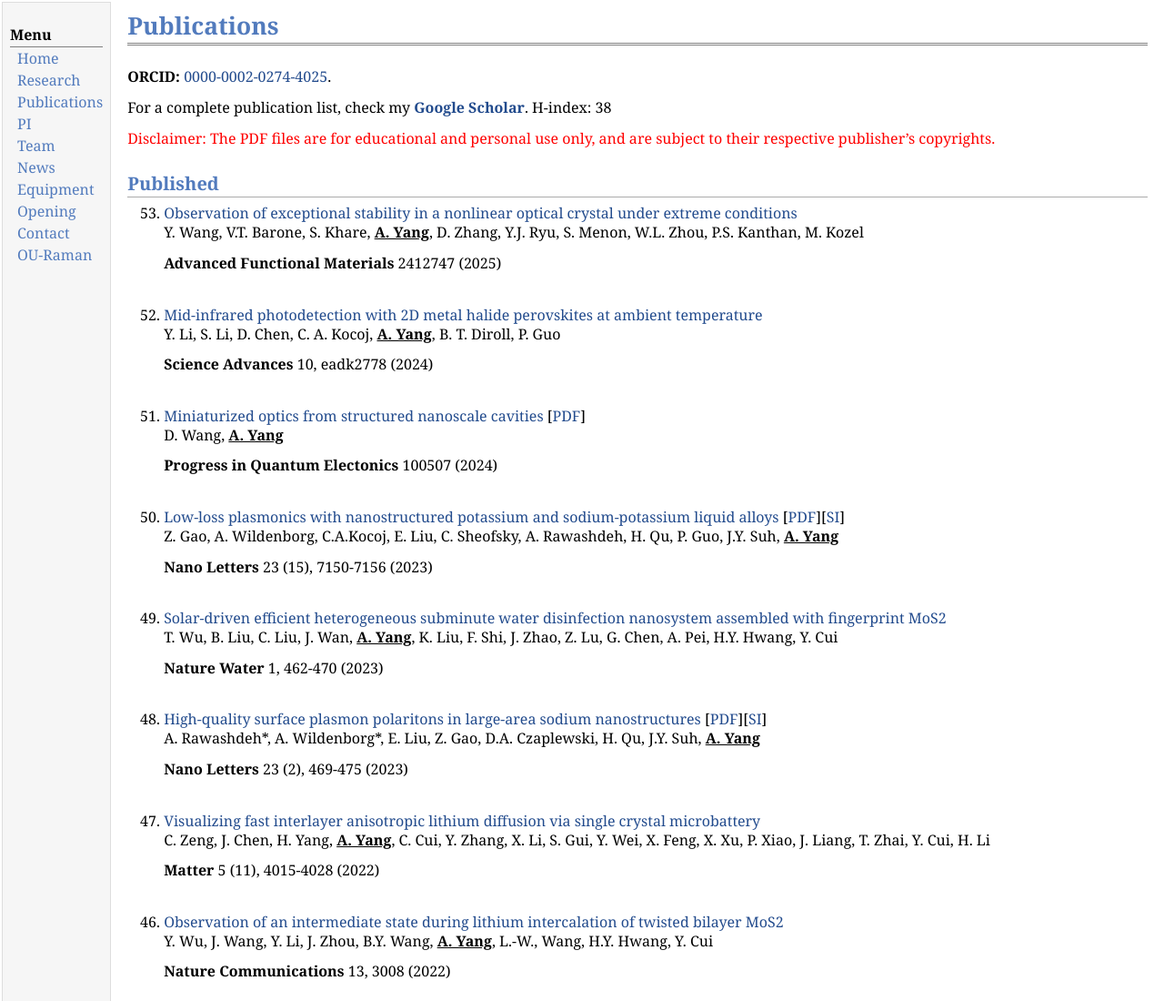
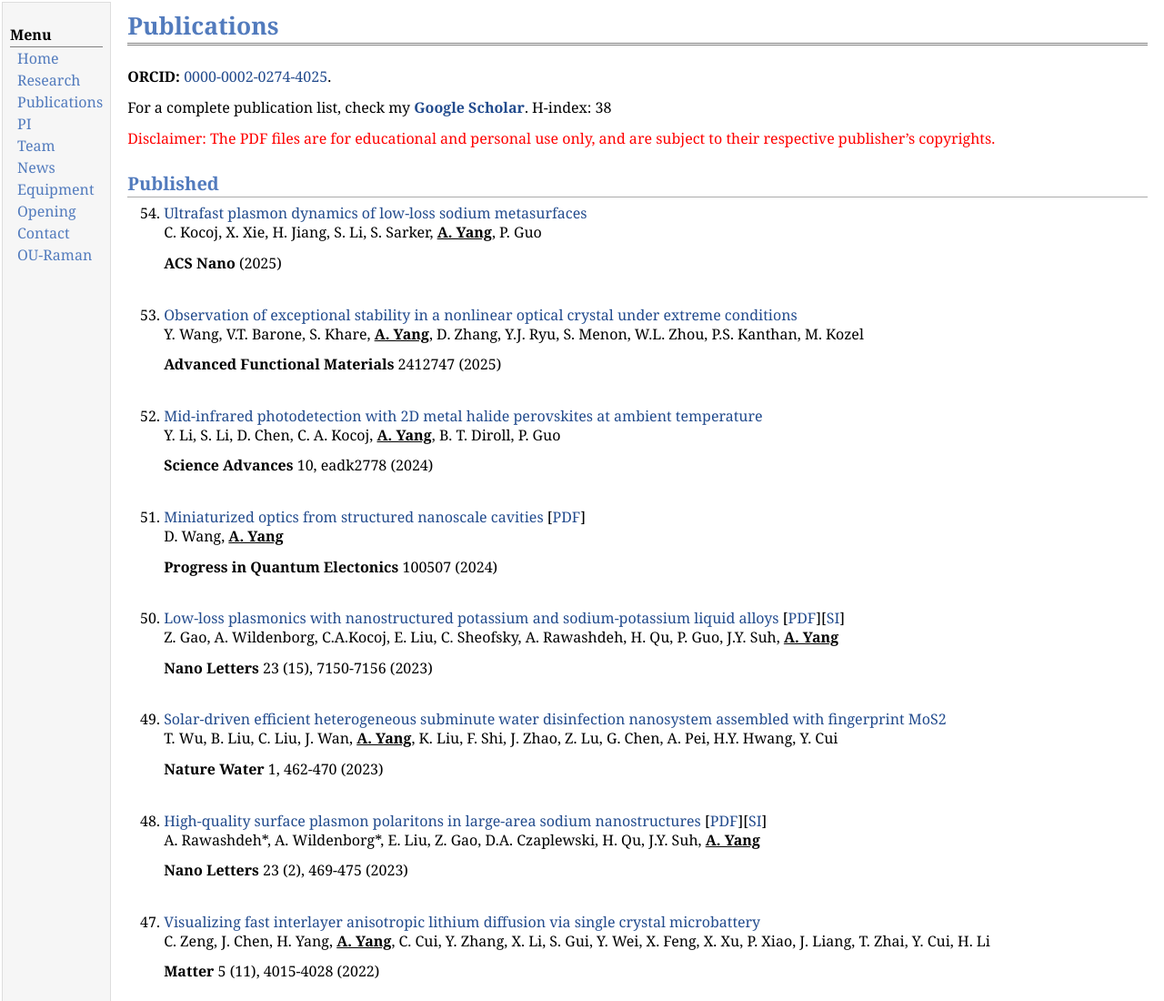
Before and after one commit to ankunyang/ankunyang.github.io, a plain HTML site: page publication.html in a window 1280 px wide. Shown: the top 1100 px of the page at 91% size. Drawn offline with Linux system fonts and the light colour scheme.

Commit message:
Add files via upload

```diff
--- a/publication.html
+++ b/publication.html
@@ -42,6 +42,14 @@
 <h2>Published</h2>
 
 <ol reversed>
+
+		<li><a href="" target="_blank">Ultrafast plasmon dynamics of low-loss sodium metasurfaces</a>
+		</li>
+		<p>C. Kocoj, X. Xie, H. Jiang, S. Li, S. Sarker, <b><u>A. Yang</u></b>, P. Guo</p>
+		<p><b>ACS Nano</b> (2025) </p>
+
+		<br>
+
 
 		<li><a href="https://advanced.onlinelibrary.wiley.com/doi/full/10.1002/adfm.202412747" target="_blank">Observation of exceptional stability in a nonlinear optical crystal under extreme conditions</a>
 		</li>
```
Also changed, not shown: news.html (+4 -0 lines).
